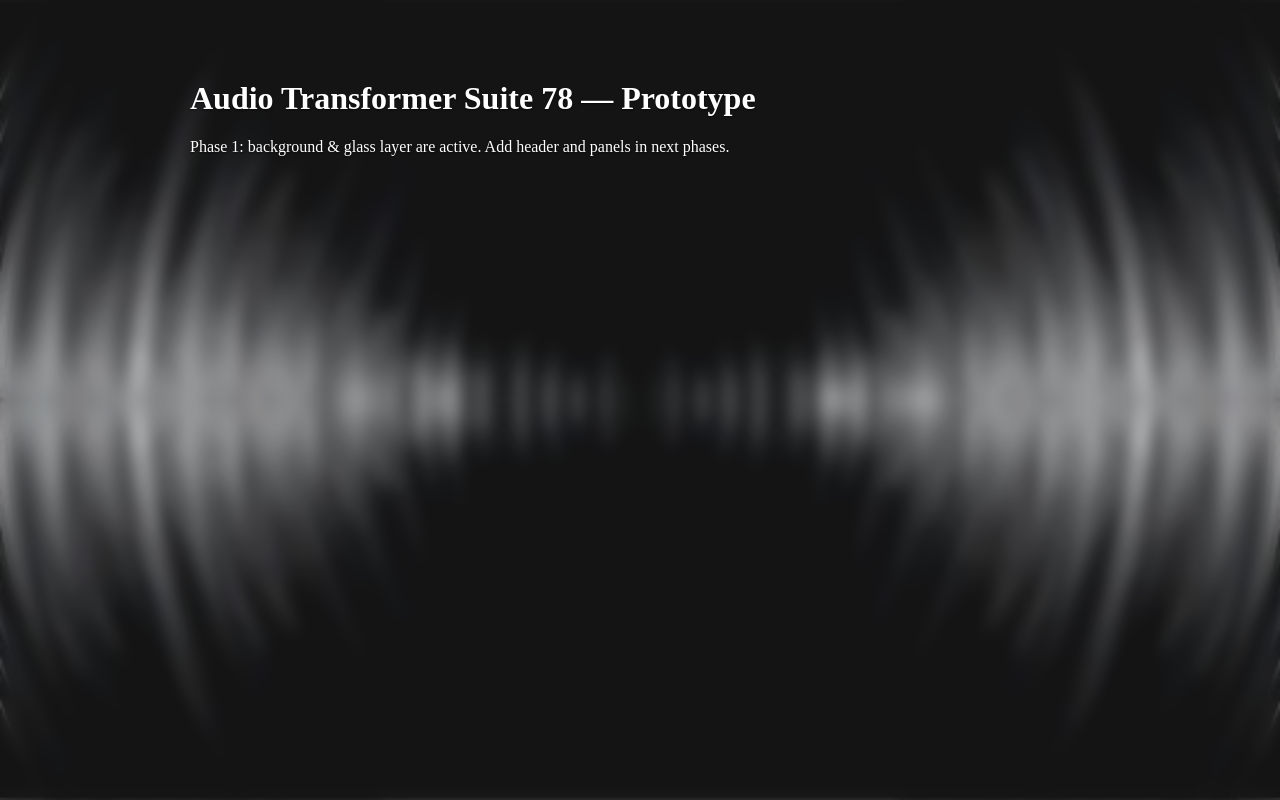
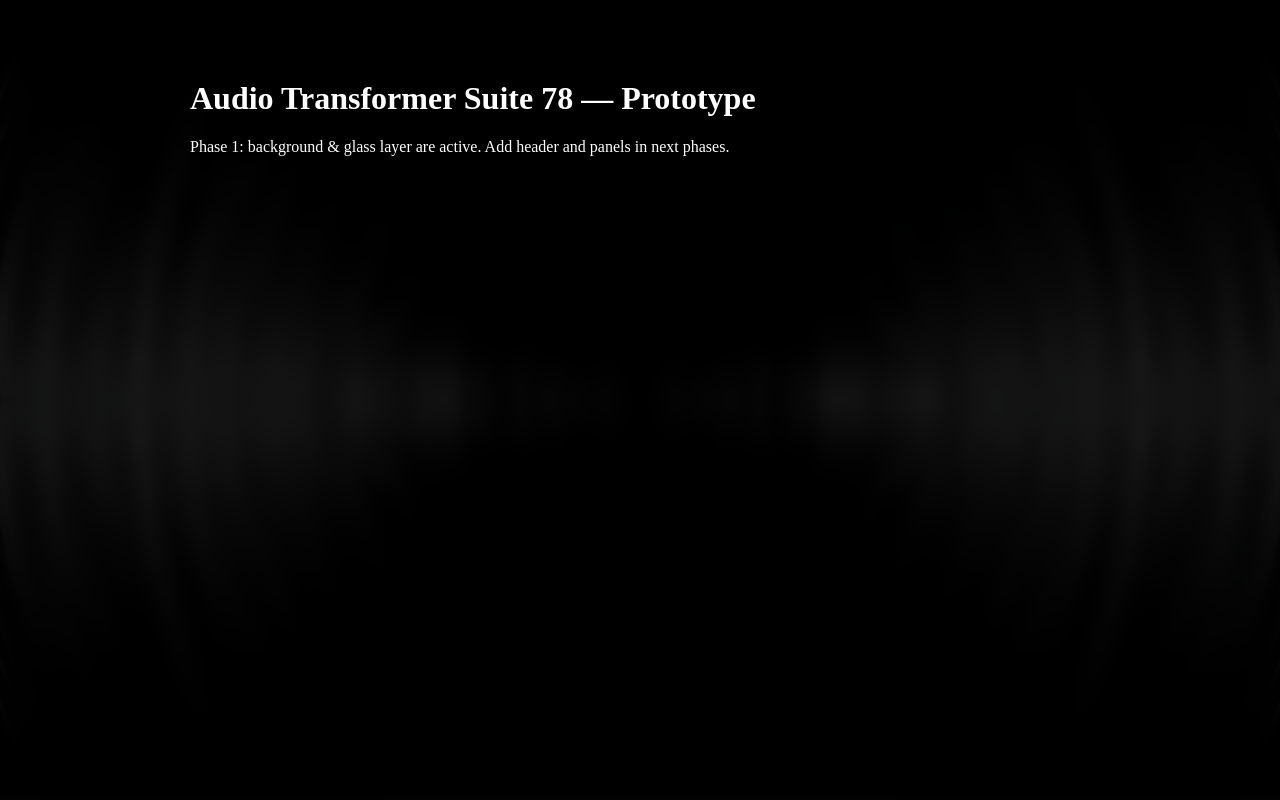
Before and after one commit to Naser507/Audio_Transformer_Suite_78, a Flask app: page / in a window 1280 px wide. Run offline with Flask 3, Linux system fonts and the light colour scheme.

Commit message:
Adjusted the Glass layer

```diff
--- a/app/frontend/static/css/glasslayer.css
+++ b/app/frontend/static/css/glasslayer.css
@@ -1,8 +1,8 @@
 /* glasslayer.css - frosted glass overlay above background and below UI */
 :root {
-  --glass-color: 255,255,255; /* RGB for base color; change if you want tinted glass */
-  --glass-alpha: 0.08; /* opacity: 0.00 - 1.00 */
-  --glass-blur: 8px;
+  --glass-color: 0,0,0; /* RGB for base color; change if you want tinted glass */
+  --glass-alpha: 0.85; /* opacity: 0.00 - 1.00 */
+  --glass-blur: 10px;
 }
 
 /* glass overlay covers viewport */
```
Also changed, not shown: README.md.
